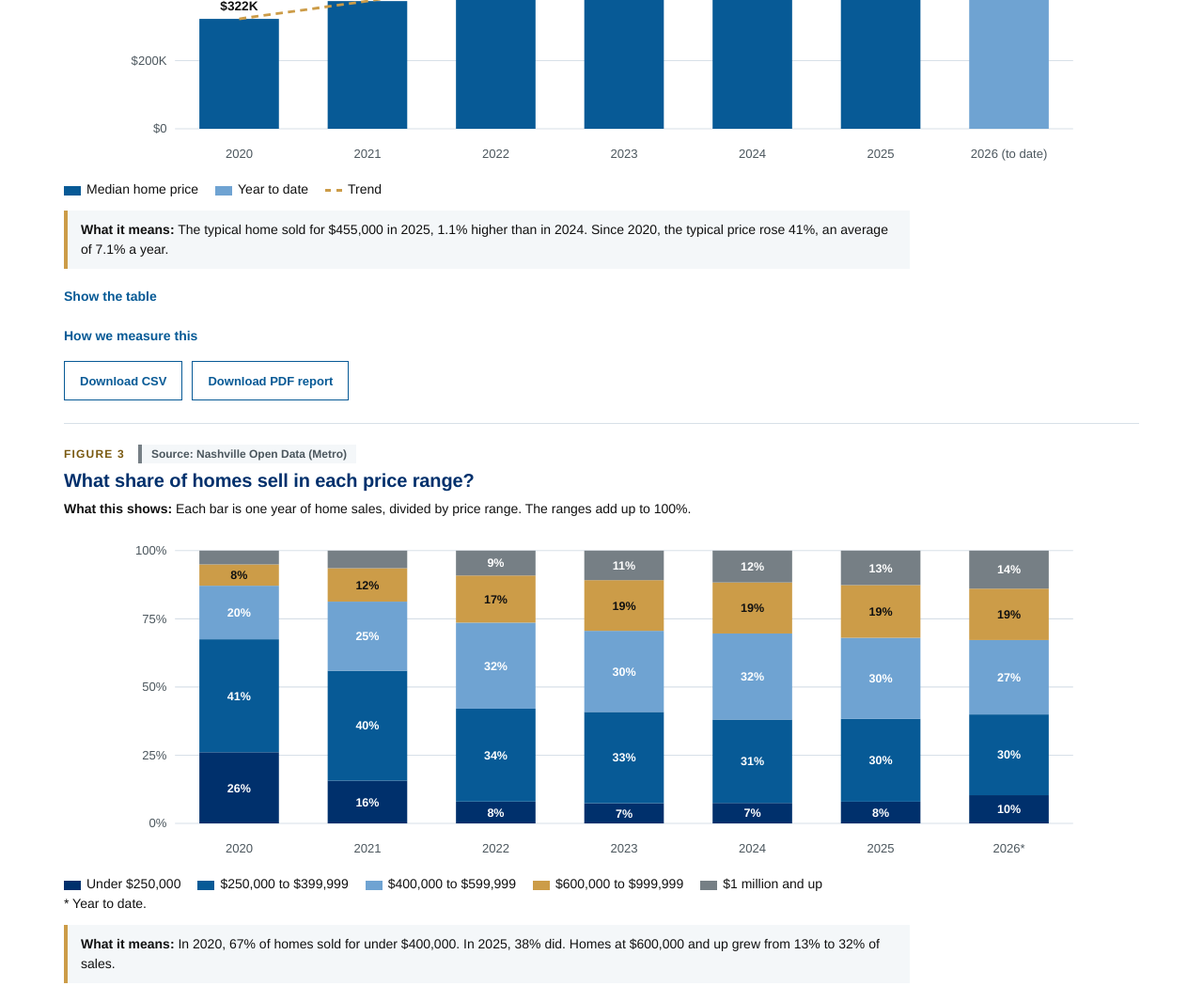
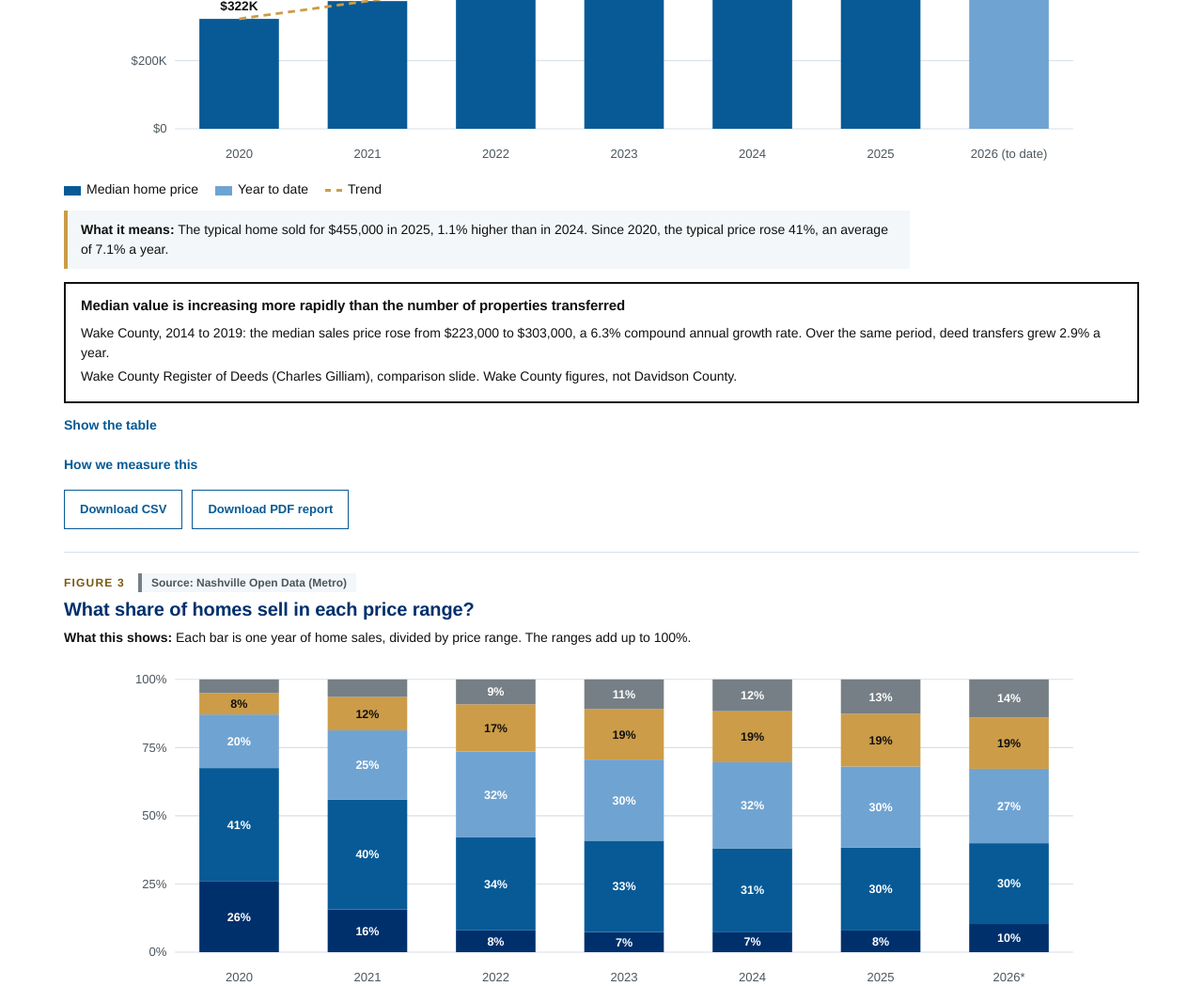
Before and after one commit to victorialovefranklin/rod-dashboard, a plain HTML site: page index.html in a window 1280 px wide. Shown: the part 2951-4000 px from the top of the page at 94% size. Drawn offline with Linux system fonts and the light colour scheme.

Commit message:
Add Wake County median-value comparison to median price figure
Co-authored-by: Copilot <223556219+Copilot@users.noreply.github.com>

```diff
--- a/css/dashboard-navigation.css
+++ b/css/dashboard-navigation.css
@@ -97,3 +97,17 @@
     display: none !important;
   }
 }
+
+#dashboardView .dfCompare {
+  margin: 14px 0 0;
+  padding: 12px 16px;
+  border: 2px solid #111;
+  background: #fff;
+}
+#dashboardView .dfCompare h4 {
+  margin: 0 0 6px;
+  font-size: 15px;
+}
+#dashboardView .dfCompare p {
+  margin: 0 0 4px;
+}
--- a/index.html
+++ b/index.html
@@ -16,7 +16,7 @@
     <link rel="preconnect" href="https://fonts.gstatic.com" crossorigin>
     <link href="https://fonts.googleapis.com/css2?family=Public+Sans:wght@600;700;800&display=swap" rel="stylesheet">
     <link rel="stylesheet" href="css/portal.css">
-    <link rel="stylesheet" href="css/dashboard-navigation.css?v=4">
+    <link rel="stylesheet" href="css/dashboard-navigation.css?v=5">
   </head>
   <body id="top" data-page="dashboard" tabindex="-1">
 <a class="skipLink" href="#mainContent">Skip to main content</a>
--- a/js/dashboard-figures.js
+++ b/js/dashboard-figures.js
@@ -258,6 +258,11 @@
           color: C.gold,
           dash: true
         }]),
+        compare: {
+          title: "Median value is increasing more rapidly than the number of properties transferred",
+          text: "Wake County, 2014 to 2019: the median sales price rose from $223,000 to $303,000, a 6.3% compound annual growth rate. Over the same period, deed transfers grew 2.9% a year.",
+          source: "Wake County Register of Deeds (Charles Gilliam), comparison slide. Wake County figures, not Davidson County."
+        },
         head: ["Year", "Median home price", "Change from prior year", "Homes sold"],
         rows: A.map((a, i) => [a.year + (a.months < 12 ? " (to date)" : ""), usd(a.homeMedian), growth[i] == null ? "" : pct(growth[i], 1), fmt(a.homeSales)]),
         method: `Median of home sales of $10,000 or more. Annual growth = this year's median \u00f7 last year's median \u2212 1. Average yearly growth (${f0.year}\u2013${fl.year}) = (${fl.year} median \u00f7 ${f0.year} median)^(1 \u00f7 ${fl.year - f0.year}) \u2212 1.`,
@@ -479,6 +484,7 @@
     host.innerHTML = F.map((f, n) => `<article class="dfFig" id="fig-${f.id}" aria-labelledby="figq-${f.id}"><div class="dfHead"><span class="dfNum">Figure ${n + 1}</span>${(() => { const p = PV[PROV[f.id]]; return p ? `<span class="dfSource dfSrc-${p[0]}">${esc(p[1])}</span>` : ""; })()}</div>
       <h3 id="figq-${f.id}">${esc(f.q)}</h3><p class="dfShows"><strong>What this shows:</strong> ${esc(f.shows)}</p><div class="dfChart">${f.chart}</div>
       <p class="dfMeans"><strong>What it means:</strong> ${esc(f.means)}</p>
+      ${f.compare ? `<aside class="dfCompare" aria-label="Wake County comparison"><h4>${esc(f.compare.title)}</h4><p>${esc(f.compare.text)}</p><p class="pNote">${esc(f.compare.source)}</p></aside>` : ""}
       <details class="dfTable"><summary>Show the table</summary><div class="tw"><table><thead><tr>${f.head.map(h => `<th scope="col">${esc(h)}</th>`).join("")}</tr></thead><tbody>${f.rows.map(r => `<tr>${r.map((c, i) => i ? `<td>${esc(c)}</td>` : `<th scope="row">${esc(c)}</th>`).join("")}</tr>`).join("")}</tbody></table></div></details>
       <details class="dfMethod"><summary>How we measure this</summary><p>${esc(f.method)}</p><p><strong>Source:</strong> ${esc(f.source)}</p>${(() => { const p = PV[PROV[f.id]]; return p ? `<p><strong>How this data is loaded:</strong> ${esc(p[2])}</p>` : ""; })()}</details>
       <div class="dfActions"><button type="button" class="dfBtn" data-csv="${f.id}">Download CSV</button><button type="button" class="dfBtn" data-pdf="${f.id}">Download PDF report</button></div></article>`).join("");
```
